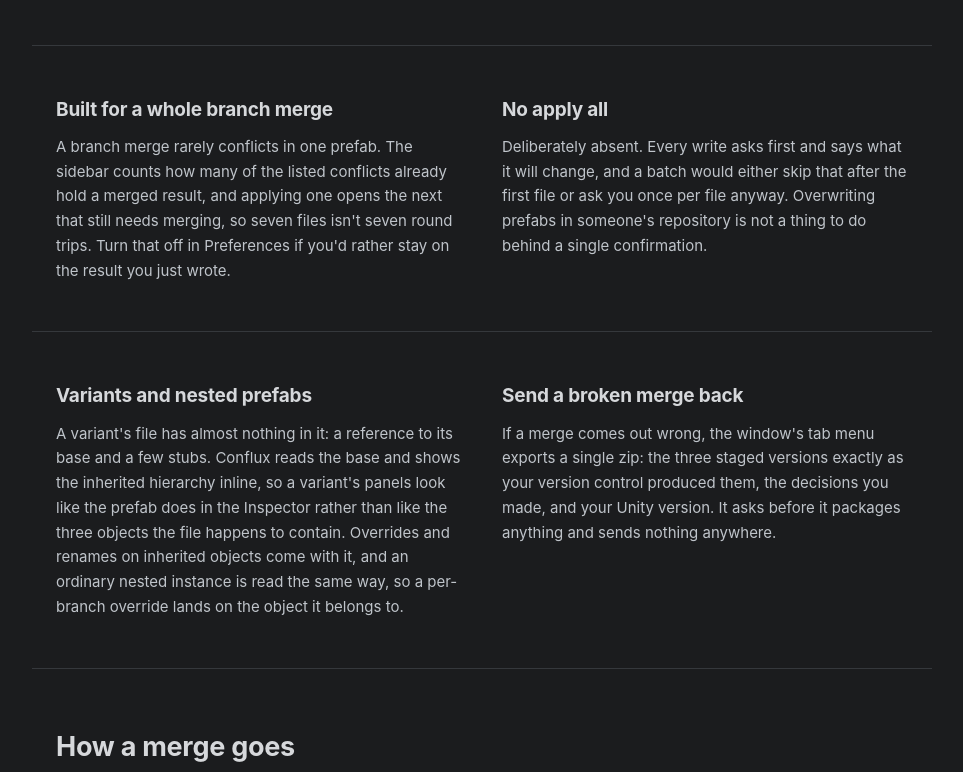
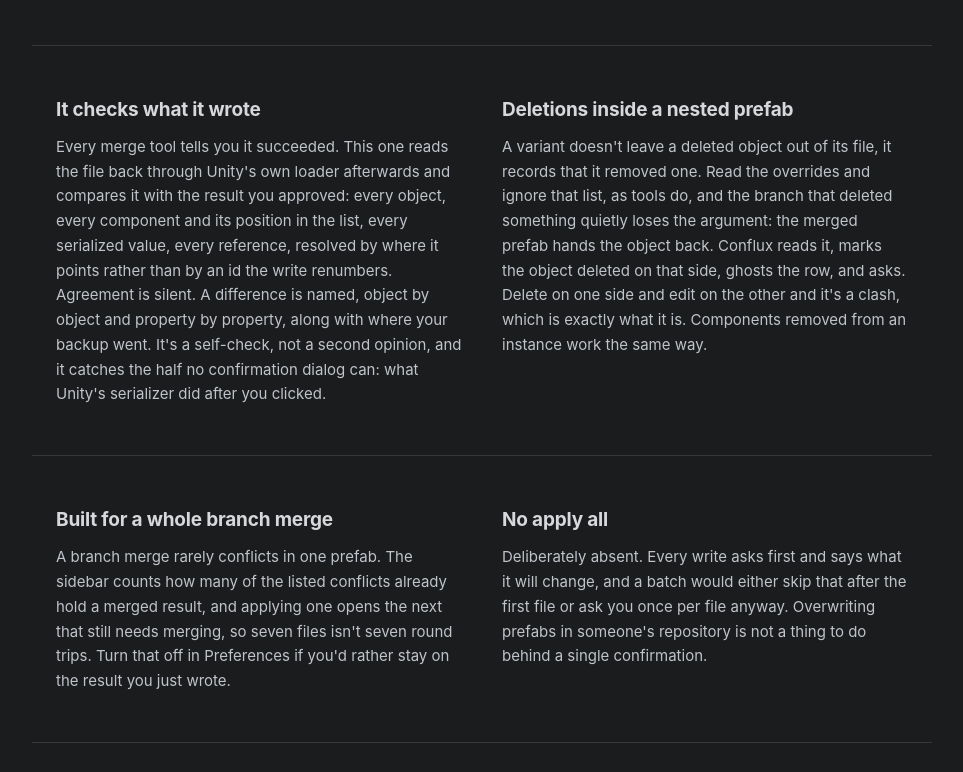
Before and after one commit to bullseyepie/confluxt_website, a plain HTML site: page index.html in a window 1280 px wide. Shown: the part 3648-4420 px from the top of the page, without its empty margins (158-1121 px from the left). Drawn offline with Linux system fonts and the light colour scheme.

Commit message:
feature updates

```diff
--- a/index.html
+++ b/index.html
@@ -202,6 +202,32 @@
 
   <section class="feature-pair">
     <div>
+      <h3>It checks what it wrote</h3>
+      <p>
+        Every merge tool tells you it succeeded. This one reads the file back through Unity's own
+        loader afterwards and compares it with the result you approved: every object, every
+        component and its position in the list, every serialized value, every reference, resolved
+        by where it points rather than by an id the write renumbers. Agreement is silent. A
+        difference is named, object by object and property by property, along with where your
+        backup went. It's a self-check, not a second opinion, and it catches the half no
+        confirmation dialog can: what Unity's serializer did after you clicked.
+      </p>
+    </div>
+    <div>
+      <h3>Deletions inside a nested prefab</h3>
+      <p>
+        A variant doesn't leave a deleted object out of its file, it records that it removed one.
+        Read the overrides and ignore that list, as tools do, and the branch that deleted something
+        quietly loses the argument: the merged prefab hands the object back. Conflux reads it, marks
+        the object deleted on that side, ghosts the row, and asks. Delete on one side and edit on
+        the other and it's a clash, which is exactly what it is. Components removed from an
+        instance work the same way.
+      </p>
+    </div>
+  </section>
+
+  <section class="feature-pair">
+    <div>
       <h3>Built for a whole branch merge</h3>
       <p>
         A branch merge rarely conflicts in one prefab. The sidebar counts how many of the listed
@@ -252,7 +278,7 @@
     <li>Resolve. Per entity from the hierarchy rows, per property from the inspector.</li>
     <li>Follow the toolbar tally (conflicts, changes, identical changes, additions, deletions, reorders) and jump between unresolved items with <strong>▲ / ▼</strong>.</li>
     <li>Check the result with <strong>Preview</strong> (the ◫ button), which opens the merged prefab in Prefab Mode.</li>
-    <li><strong>Apply</strong> writes the merged prefab over the conflicted file. It stays disabled until nothing is left unresolved.</li>
+    <li><strong>Apply</strong> writes the merged prefab over the conflicted file, then reads it back and checks it against the result you approved. It stays disabled until nothing is left unresolved.</li>
   </ol>
   <p class="note">
     Apply writes the file and stops. No <code>git add</code>, no <code>p4 resolve</code>, no
@@ -275,7 +301,7 @@
     <li><strong>Only exercised on Windows so far.</strong> Nothing in it is Windows-specific and paths go through the platform's own APIs, but macOS and Linux haven't been run yet.</li>
     <li><strong>A variant needs its base resolved first.</strong> A merged variant is rebuilt against its base prefab, so if that base can't be loaded, almost always because it's conflicted too, the result would be written without it. Conflux refuses to open the variant and marks the row, rather than letting you work through it and hit a wall at the end.</li>
     <li><strong>Nested instances of an unresolvable prefab still open, but can't be applied.</strong> Where a variant is refused up front, an ordinary nested instance is only caught at Apply: the rest of that merge resolves normally, and it is only the write that would drop content.</li>
-    <li><strong>Applying a non-variant nested instance is unverified.</strong> Both shapes have been opened against captured real conflicts, a prefab variant and an ordinary nested instance carrying per-branch overrides, and each pass found and fixed real bugs. What hasn't been done is writing a non-variant instance back and reopening the result, so check the file before trusting an Apply on one.</li>
+    <li><strong>Applying a non-variant nested instance has never been checked by hand.</strong> Both shapes have been opened against captured real conflicts, a prefab variant and an ordinary nested instance carrying per-branch overrides, and each pass found and fixed real bugs. Nobody has written a non-variant instance back and reopened the result. Apply's read-back check covers that ground automatically now, which is not the same as somebody having looked.</li>
   </ul>
 </section>
 
@@ -290,7 +316,7 @@
     <li><strong>Render pipeline agnostic.</strong> Built-in, URP and HDRP behave the same, since the tool draws editor UI and never touches rendering.</li>
     <li><strong>It can be an external merge tool for any of the five.</strong> The launcher takes base, ours, theirs and output in that order, which is what makes <code>git mergetool</code> in a terminal open the conflict in an Editor that's already running.</li>
     <li><strong>Exclusive checkout is respected.</strong> Under Perforce and Plastic, Apply runs <code>p4 edit</code> if the file is read-only, and never clears the read-only bit behind the server's back.</li>
-    <li><strong>An EditMode test suite</strong> of around 40 fixtures covers parsing, diffing and resolution as plain data, and the merged result as real Unity objects with their component values asserted. Some of it runs against captured real conflicts shipped with the package.</li>
+    <li><strong>An EditMode test suite</strong> of 43 fixtures and 471 cases covers parsing, diffing and resolution as plain data, and the merged result as real Unity objects with their values, component order and written file asserted. Some of it runs against captured real conflicts shipped with the package.</li>
     <li><strong>Unity does the serialization.</strong> The merged prefab is written with <code>SaveAsPrefabAsset</code>, so the tool never emits YAML by hand and stays largely immune to prefab-format changes.</li>
     <li><strong>Resolutions are cached</strong> per merge attempt, keyed by a hash of all three source versions, so changing any of them drops a stale resolution instead of silently resuming it.</li>
     <li><strong>English and Portuguese.</strong> A translation is one JSON file named by its language code, and any key it omits falls back to English, so a partial one is perfectly usable.</li>
```
